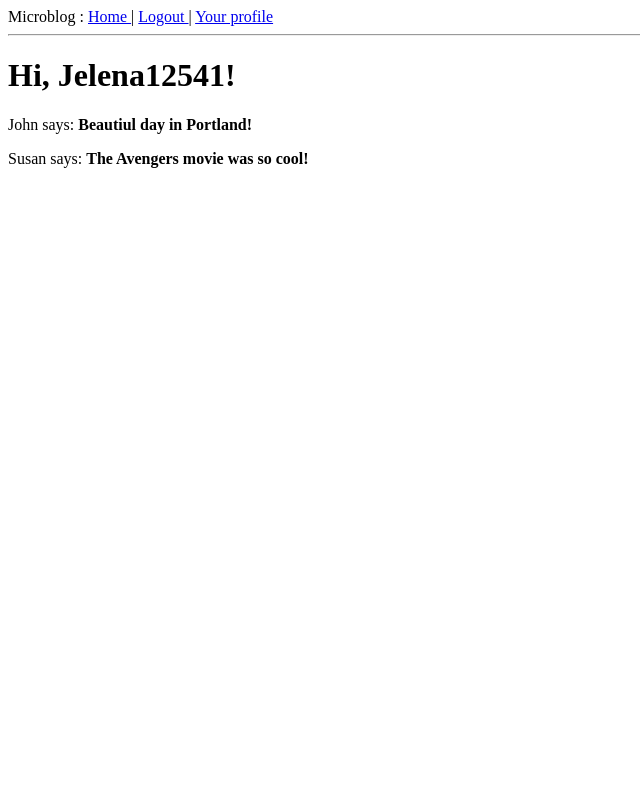
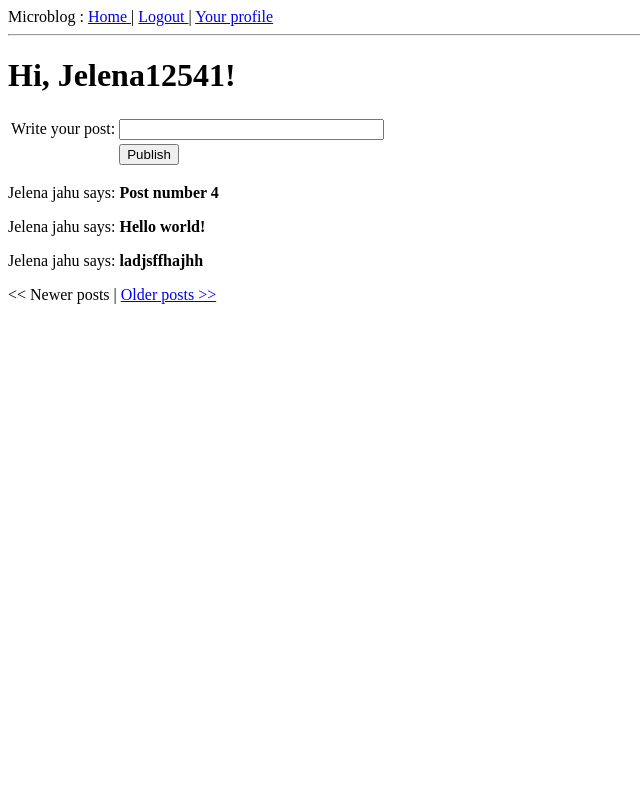
Before and after one commit to jcvitanovic/Social, a Flask app: page / in a window 1280 px wide. Shown: the whole page, without its empty margins (0-640 px from the left). Run offline with Flask 2, Linux system fonts and the light colour scheme; a user stored in the database is signed in; data comes from the database, SQL or seed files in the repository; both versions use the stored data as it was after the commit; parts of the project's set-up code (start-up, migrations or seed data) failed here and were passed over.

Commit message:
pagination implemented

```diff
--- a/app/forms.py
+++ b/app/forms.py
@@ -2,6 +2,10 @@ from flask.ext.wtf import Form
 from wtforms import StringField, BooleanField, TextAreaField
 from wtforms.validators import DataRequired, Length
 from app.models import User
+
+
+class PostForm(Form):
+	post = StringField('post', validators=[DataRequired()])
 
 class LoginForm(Form):
 	openid = StringField('openid', validators=[DataRequired()])
--- a/app/templates/index.html
+++ b/app/templates/index.html
@@ -1,10 +1,45 @@
 {% extends "base.html" %}
 {% block content %}
-	<h1>Hi, {{ user.nickname }}!</h1>
-	{% for post in posts %}
+	<h1>Hi, {{ g.user.nickname }}!</h1>
+	<form action="" method="post" name="post">
+		{{  form.hidden_tag() }}
+		<table>
+			<tr>
+				<td>
+					Write your post:
+				</td>
+				<td>
+					{{ form.post(size = 30, maxlength = 140) }}
+				</td>
+				<td>
+					{% for error in form.post.errors %}
+					<span style="color : red;">[{{ error }}]</span>
+					{% endfor %}
+				</td>
+			</tr>
+			<tr>
+				<td>
+				</td>
+				<td>
+					<input type="submit" value="Publish">
+				</td>
+				<td>
+				</td>
+			</tr>
+		</table>
+	</form>
+	{% for post in posts.items %}
 	<div><p> {{ post.author.nickname }} says:
 		      <b>{{ post.body }}</b>
 		  </p>
 	</div>
 	{% endfor %}
+
+	{% if posts.has_prev %}
+	<a href="{{ url_for('index', page=posts.prev_num) }}">
+		<< Newer posts</a>
+	{% else %}
+	<< Newer posts {% endif %} |
+	{% if posts.has_next %}<a href="{{ url_for('index', page=posts.next_num) }}">Older posts >></a>{% else %}Older posts >>{% endif %}
+
 {% endblock %}
--- a/app/views.py
+++ b/app/views.py
@@ -1,30 +1,29 @@
 from flask import render_template, flash, redirect, session, url_for, request, g
 from flask.ext.login import login_user, logout_user, current_user, login_required
 from app import app, db, lm, oid
-from forms import LoginForm, EditForm
-from models import User
+from forms import LoginForm, EditForm, PostForm
+from models import User, Post
 from datetime import datetime
+from config import POSTS_PER_PAGE
 
 
-@app.route('/')
-@app.route('/index')
+@app.route('/', methods=['GET', 'POST'])
+@app.route('/index', methods=['GET', 'POST'])
+@app.route('/index/<int:page>', methods = ['GET','POST'])
 @login_required
-def index():
-	user = g.user
-	posts = [
-		{
-			'author': {'nickname' : 'John' },
-			'body' : 'Beautiul day in Portland!'
-		},
-		{
-			'author':{'nickname' : 'Susan'},
-			'body' : 'The Avengers movie was so cool!'
-		}
-	]
+def index(page=1):
+	form = PostForm()
+	if form.validate_on_submit():
+		post = Post(body=form.post.data, timestamp=datetime.utcnow(), author=g.user)
+		db.session.add(post)
+		db.session.commit()
+		flash('Your post is now live!')
+		return redirect(url_for('index'))
+	posts = g.user.followed_posts().paginate(page, POSTS_PER_PAGE, False)
 	return render_template('index.html',
-							title = 'Home',
-							user = user,
-							posts = posts)
+							title='Home',
+							form=form,
+							posts=posts)
 
 @app.route('/login', methods=['GET', 'POST'])
 @oid.loginhandler
@@ -147,6 +146,8 @@ def edit():
 		form.about_me.data = g.user.about_me
 	return render_template('edit.html', form = form)
 
+
+
 @app.errorhandler(404)
 def not_found_error(error):
 	return render_template('404.html'), 404
--- a/config.py
+++ b/config.py
@@ -21,3 +21,6 @@ MAIL_PASSWORD = None
 
 #administrator list
 ADMINS = ['jejchy@gmail.com']
+
+#pagination
+POSTS_PER_PAGE = 3
```
Also changed, not shown: app.db, 3 other files.
